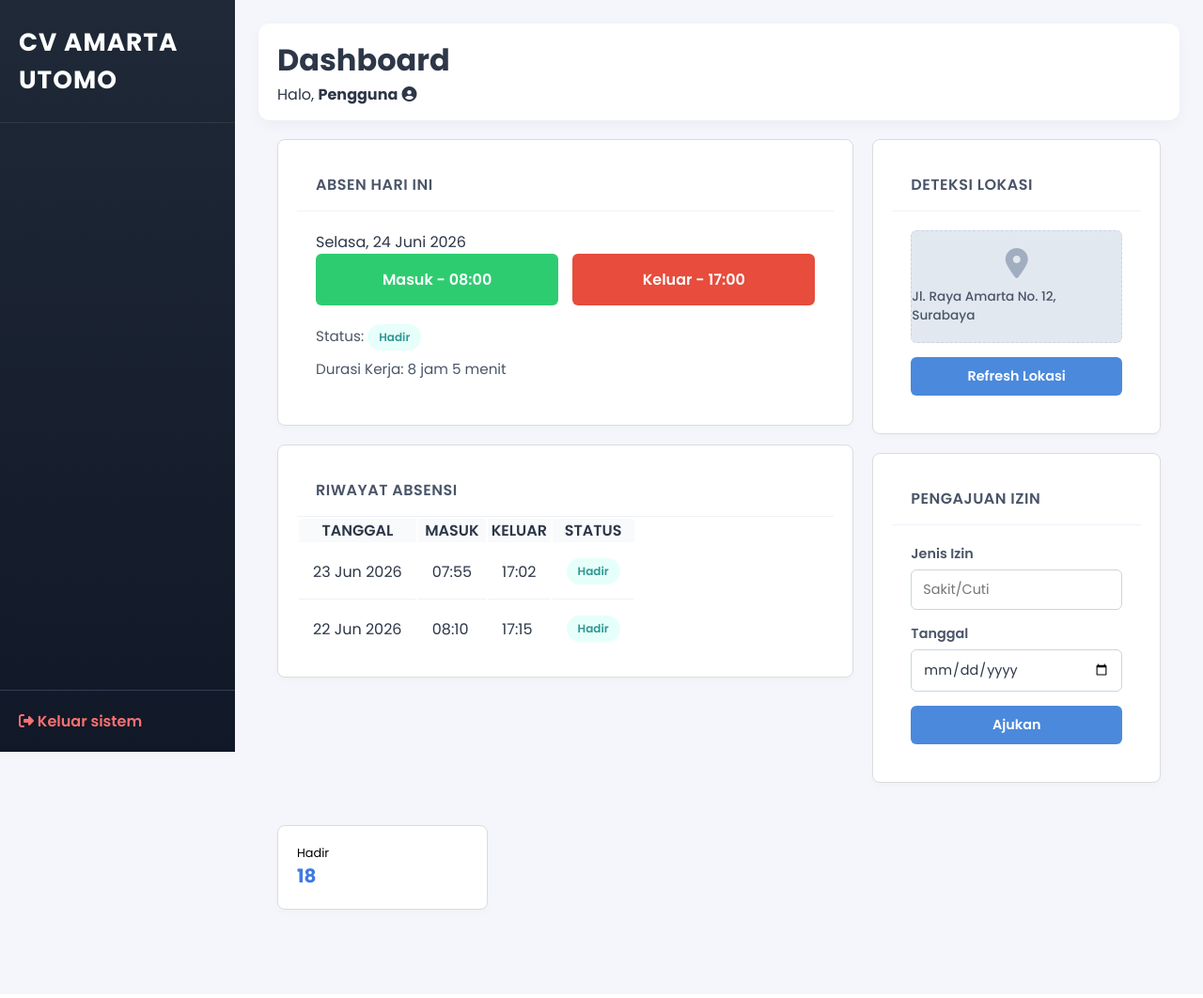
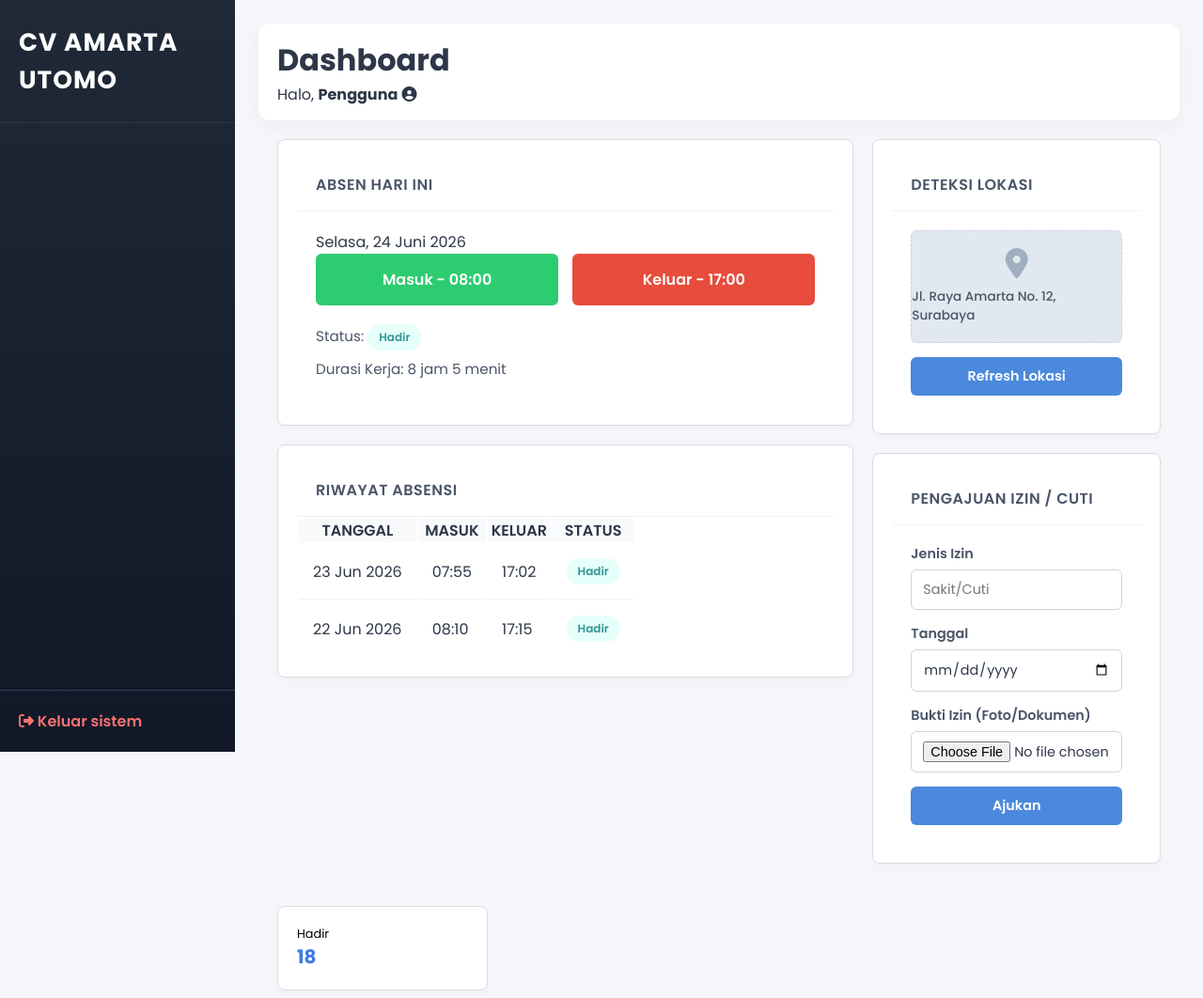
Before and after one commit to cintanussy102-del/PA-AmartaUtomo, a Flask app: template TA_CV_AMARTA_UTOMO/views/templates/admin/kelola_absensi.html in a window 1280 px wide. Shown: the top 1062 px of the page at 94% size. Before the commit the page ends 973 px from the top, so only its background shows below. Run offline with Flask 3, Linux system fonts and the light colour scheme; the template is opened without the code that fills it, so the values that code supplies are empty.

Commit message:
views/templates/admin/kelola_absensi.html

```diff
--- a/TA_CV_AMARTA_UTOMO/views/templates/admin/kelola_absensi.html
+++ b/TA_CV_AMARTA_UTOMO/views/templates/admin/kelola_absensi.html
@@ -45,16 +45,19 @@
             </div>
 
             <div class="content-box">
-                <div class="box-header"><h3>PENGAJUAN IZIN</h3></div>
-                <div class="box-body">
-                    <form class="amarta-form">
+                <div class="box-header"><h3>PENGAJUAN IZIN / CUTI</h3></div> <div class="box-body">
+                    <form class="amarta-form" action="/submit-izin" method="POST" enctype="multipart/form-data">
                         <div class="form-group">
                             <label>Jenis Izin</label>
-                            <input type="text" class="form-control-input" placeholder="Sakit/Cuti">
+                            <input type="text" name="jenis_izin" class="form-control-input" placeholder="Sakit/Cuti">
                         </div>
                         <div class="form-group">
                             <label>Tanggal</label>
-                            <input type="date" class="form-control-input">
+                            <input type="date" name="tanggal" class="form-control-input">
+                        </div>
+                        <div class="form-group">
+                            <label>Bukti Izin (Foto/Dokumen)</label>
+                            <input type="file" name="bukti_izin" class="form-control-input" accept="image/*,.pdf">
                         </div>
                         <button type="submit" class="btn-primary-amarta full-width-btn">Ajukan</button>
                     </form>
```
